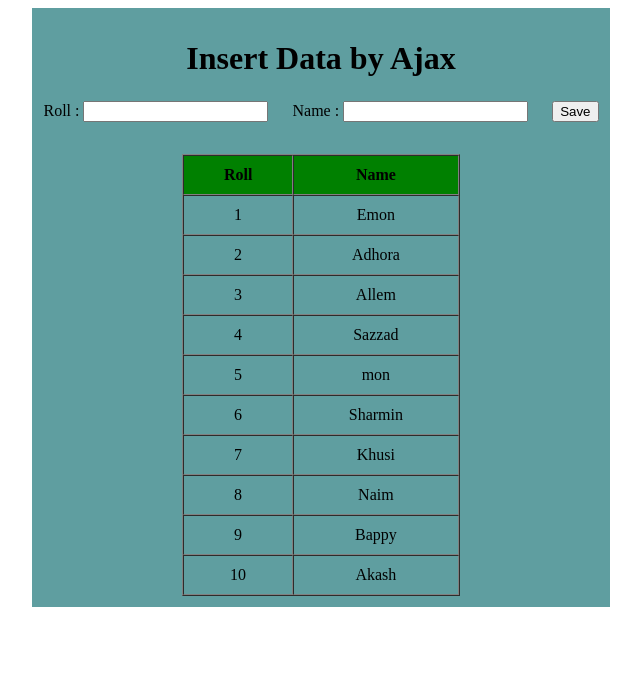
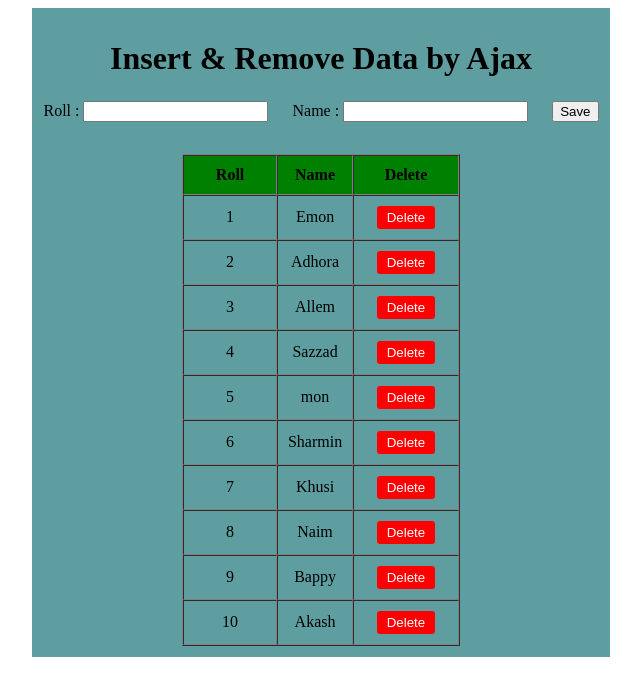
Before and after one commit to emon1432/php-ajax, a PHP site: page /insert-data.php in a window 1280 px wide. Shown: the top 696 px of the page, without its empty margins (319-960 px from the left). Run offline with PHP 8.4, Linux system fonts and the light colour scheme; data comes from the database, SQL or seed files in the repository.

Commit message:
Data delete by ajax

```diff
--- a/ajax-load.php
+++ b/ajax-load.php
@@ -1,25 +1,26 @@
 <?php
 
-$conn = mysqli_connect("localhost","root","","phpajax") or die("Connection Failed!!!");
+$conn = mysqli_connect("localhost", "root", "", "phpajax") or die("Connection Failed!!!");
 $sql = "SELECT * FROM students ORDER BY Roll ASC";
-$result = mysqli_query($conn,$sql);
+$result = mysqli_query($conn, $sql);
 $output = "";
-if(mysqli_num_rows($result)>0){
+if (mysqli_num_rows($result) > 0) {
     $output = '<table border="1" width="50%" align="center" cellspacing="0" cellpadding="10px">
                 <tr style="background:green;">
-                    <th>Roll</th>
+                    <th width="100px">Roll</th>
                     <th>Name</th>
+                    <th width="100px">Delete</th>
                 </tr>';
-    while($row = mysqli_fetch_assoc($result)){
+    while ($row = mysqli_fetch_assoc($result)) {
         $output .= "<tr align='center'>
                         <td>{$row["Roll"]}</td>
                         <td>{$row["Name"]}</td>
+                        <td><button id='delete-btn' data-id='{$row["Roll"]}'>Delete</button></td>
                     </tr>";
     }
     $output .= '</table>';
     mysqli_close($conn);
     echo $output;
-}else{
+} else {
     echo "No Record Found!!!";
 }
-?>
--- a/insert-data.php
+++ b/insert-data.php
@@ -13,7 +13,7 @@
     <table id="main" border="0" cellspacing="0">
         <tr>
             <td id="header">
-                <h1>Insert Data by Ajax</h1>
+                <h1>Insert & Remove Data by Ajax</h1>
             </td>
         </tr>
         <tr>
@@ -79,6 +79,29 @@
                 }
 
             });
+
+            $(document).on("click", "#delete-btn", function() {
+                if (confirm("Do you want to delete this record?")) {
+                    var studentRoll = $(this).data("id");
+                    var element = this;
+                    // alert(studentRoll);
+                    $.ajax({
+                        url: "ajax-delete.php",
+                        type: "POST",
+                        data: {
+                            roll: studentRoll
+                        },
+                        success: function(data) {
+                            if (data == 1) {
+                                $(element).closest("tr").fadeOut();
+                            } else {
+                                $("#error-message").html("Can't Delete Record").slideDown();
+                                $("#success-message").slideUp();
+                            }
+                        }
+                    });
+                }
+            });
         });
     </script>
 </body>
--- a/style.css
+++ b/style.css
@@ -66,3 +66,12 @@
     top: 15px;
     text-align: center;
 }
+
+#delete-btn {
+    background: red;
+    color: #fff;
+    border: 0;
+    padding: 4px 10px;
+    border-radius: 3px;
+    cursor: pointer;
+}
```
Also changed, not shown: ajax-delete.php (added, +13 -0 lines), index.php (+24 -0 lines).
